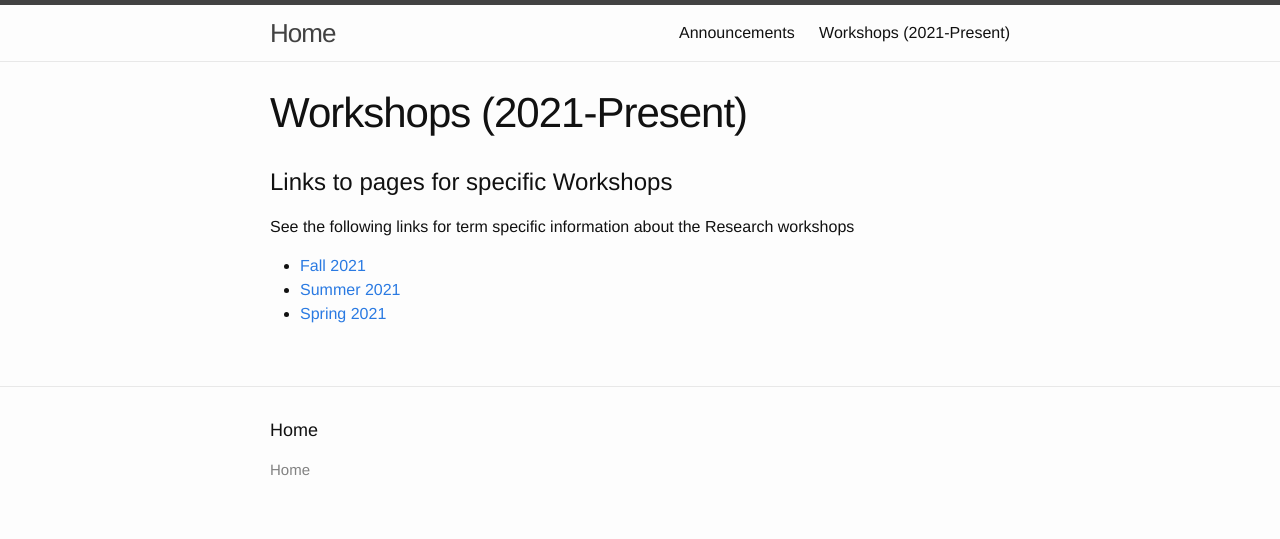
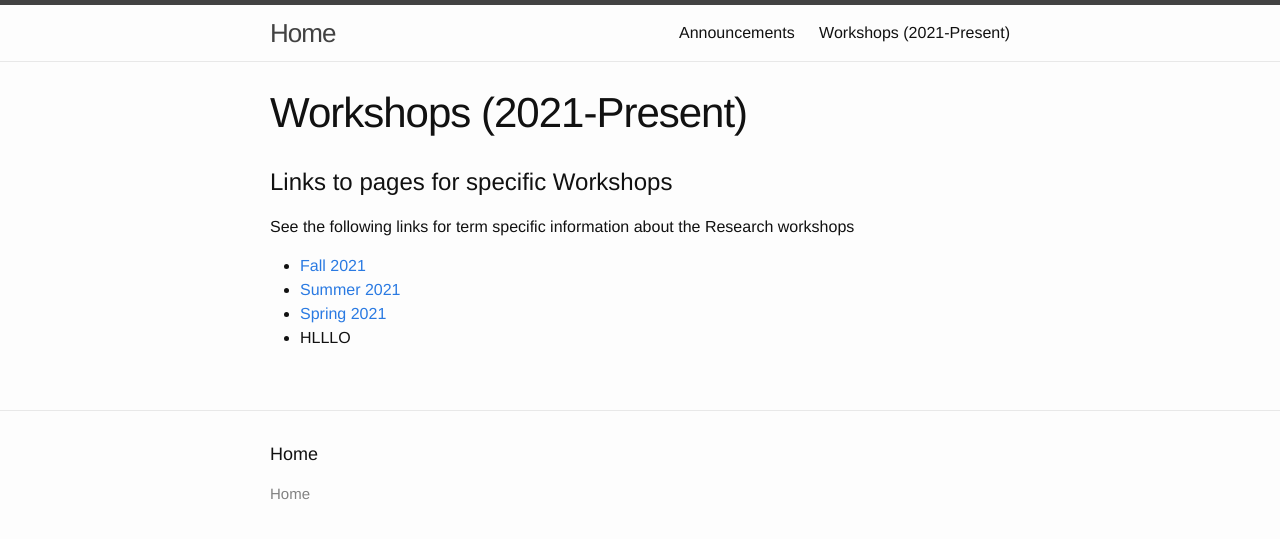
Before and after one commit to ColumbiaUndergradMathModeling/Home, a Jekyll site: the page built from workshops.md, in a window 1280 px wide. Shown: the top 539 px of the page. Built offline with Jekyll 4.4.1, drawn with Linux system fonts in a browser that asks for light colours.

Commit message:
Update workshops.md

```diff
--- a/workshops.md
+++ b/workshops.md
@@ -13,3 +13,4 @@ See the following links for term specific information about the Research worksho
 * [Fall 2021]({{ site.baseurl }}/workshops/Fa21/)
 * [Summer 2021]({{ site.baseurl }}/workshops/Su21/)
 * [Spring 2021]({{ site.baseurl }}/workshops/Sp21/)
+* HLLLO
```
